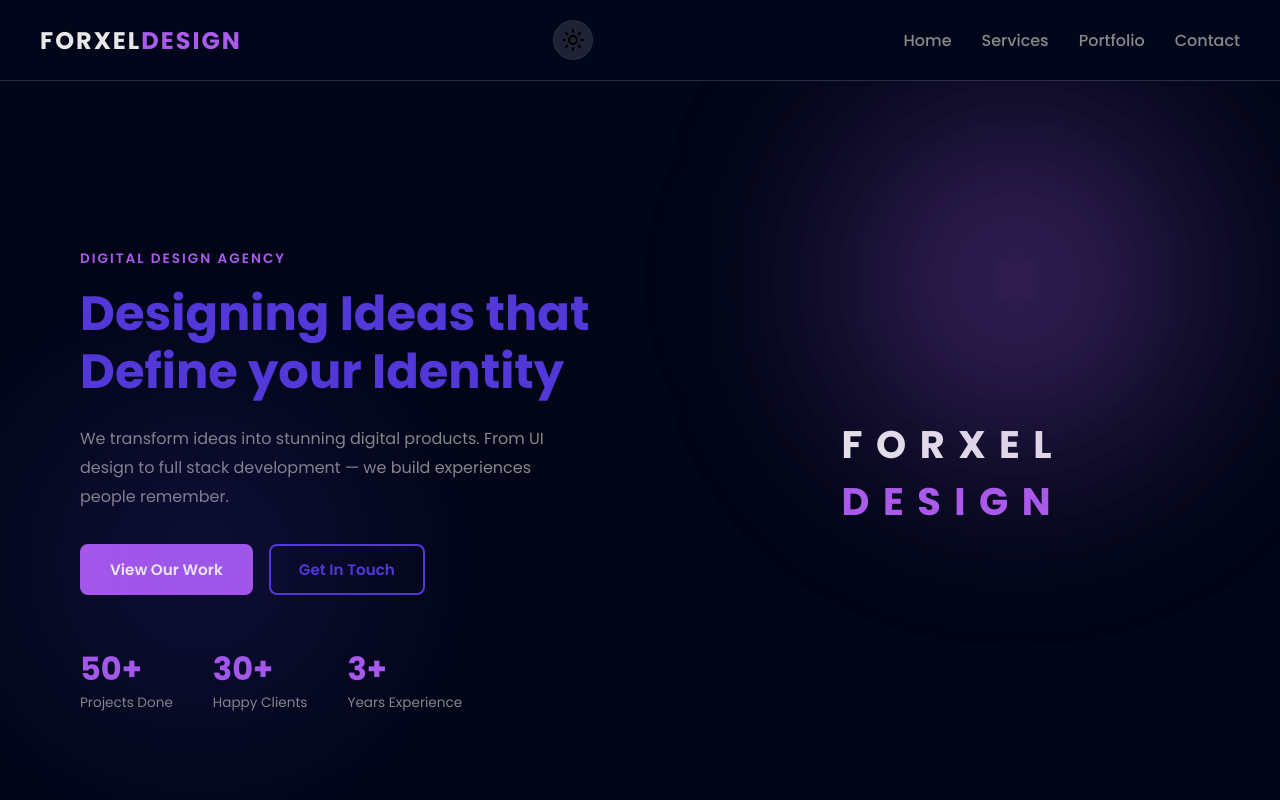
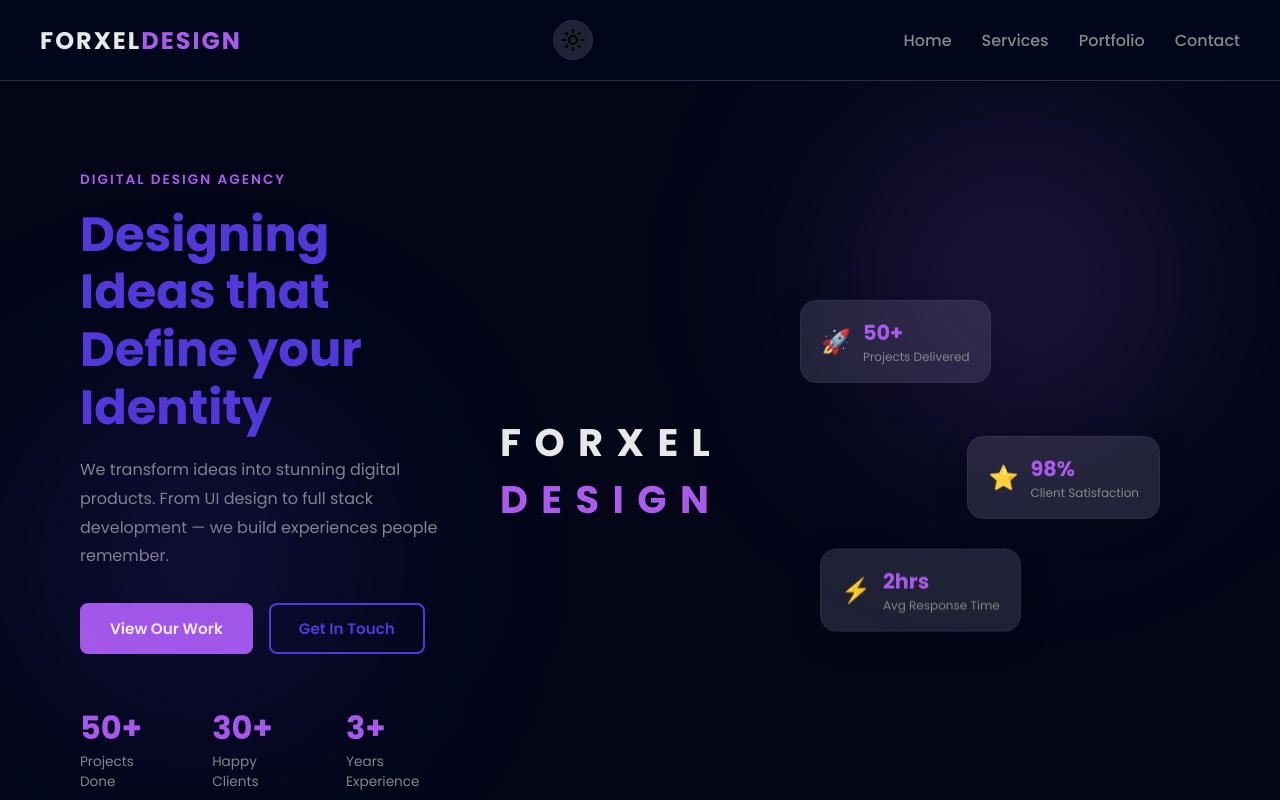
Before and after one commit to ashdevjp/design-agency-site, a Next.js app: page / in a window 1280 px wide. Shown: the top 800 px of the page. Built offline with nearby package versions, Linux system fonts and the light colour scheme.

Commit message:
Enhance Hero component: update visual elements with floating cards and animations; adjust brand text animation duration

```diff
--- a/src/app/globals.css
+++ b/src/app/globals.css
@@ -194,7 +194,7 @@ body {
 }
 
 .brand-text {
-  animation: float 5s ease-in-out infinite;
+  animation: float 20s ease-in-out infinite;
 }
 
 .brand-text span {
@@ -322,7 +322,7 @@ body {
   color: var(--muted);
 }
 
-.hero-visual {
+.hero-visual1 {
   position: absolute;
   top: 10%;
   right: 5%;
@@ -346,6 +346,104 @@ body {
   filter: blur(100px);
   pointer-events: none;
   z-index: 1;
+}
+
+.floating-cards {
+  position: relative;
+  width: 380px;
+  height: 400px;
+}
+
+.hero-blob {
+  position: absolute;
+  width: 300px;
+  height: 300px;
+  background: radial-gradient(circle,
+    rgba(171, 91, 236, 0.3) 0%,
+    rgba(171, 91, 236, 0) 70%);
+  border-radius: 50%;
+  top: 50%;
+  left: 50%;
+  transform: translate(-50%, -50%);
+  animation: blobPulse 4s ease-in-out infinite;
+}
+
+@keyframes blobPulse {
+  0%, 100% { transform: translate(-50%, -50%) scale(1); }
+  50% { transform: translate(-50%, -50%) scale(1.1); }
+}
+
+.float-card {
+  position: absolute;
+  background: var(--card-bg);
+  border: 1px solid var(--border);
+  border-radius: 16px;
+  padding: 16px 20px;
+  display: flex;
+  align-items: center;
+  gap: 12px;
+  box-shadow: 0 8px 32px rgba(0,0,0,0.2);
+  backdrop-filter: blur(10px);
+}
+
+.float-card-icon {
+  font-size: 1.5rem;
+}
+
+.float-card-number {
+  font-size: 1.3rem;
+  font-weight: 700;
+  color: var(--purple);
+}
+
+.float-card-label {
+  font-size: 0.75rem;
+  color: var(--muted);
+}
+
+/* positions and animations */
+.card-1 {
+  top: 20px;
+  left: 20px;
+  animation: float1 3s ease-in-out infinite;
+}
+
+.card-2 {
+  top: 160px;
+  right: 0px;
+  animation: float2 3.5s ease-in-out infinite;
+}
+
+.card-3 {
+  bottom: 40px;
+  left: 40px;
+  animation: float3 4s ease-in-out infinite;
+}
+
+@keyframes float1 {
+  0%, 100% { transform: translateY(0px); }
+  50% { transform: translateY(-12px); }
+}
+
+@keyframes float2 {
+  0%, 100% { transform: translateY(0px); }
+  50% { transform: translateY(-16px); }
+}
+
+@keyframes float3 {
+  0%, 100% { transform: translateY(0px); }
+  50% { transform: translateY(-10px); }
+}
+
+@media (max-width: 768px) {
+  .floating-cards {
+    width: 100%;
+    height: 280px;
+  }
+
+  .card-2 {
+    right: 10px;
+  }
 }
 
 
--- a/src/components/Contact.jsx
+++ b/src/components/Contact.jsx
@@ -47,6 +47,7 @@ const Contact = () => {
           We&apos;d love to hear from you.
         </p>
       </div>
+
 
       <div className="contact-wrapper">
 
@@ -152,6 +153,7 @@ const Contact = () => {
           )}
         </div>
       </div>
+
     </section>
   )
 }
--- a/src/components/Footer.jsx
+++ b/src/components/Footer.jsx
@@ -1,3 +1,6 @@
+
+
+
 const Footer = () => {
   const currentYear = new Date().getFullYear()
 
--- a/src/components/Hero.jsx
+++ b/src/components/Hero.jsx
@@ -52,7 +52,7 @@ const Hero = () => {
         <h1 className="hero-title">
           <Typewriter />
         </h1>
-            <div className="hero-visual"></div>
+            <div className="hero-visual1"></div>
             <div className='hero-visual2'></div>
         <p className="hero-subtitle">
           We transform ideas into stunning digital products.
@@ -89,6 +89,38 @@ const Hero = () => {
         </div>
       </div>
 
+      <div className="hero-visual">
+  <div className="floating-cards">
+
+    <div className="float-card card-1">
+      <div className="float-card-icon">🚀</div>
+      <div>
+        <p className="float-card-number">50+</p>
+        <p className="float-card-label">Projects Delivered</p>
+      </div>
+    </div>
+
+    <div className="float-card card-2">
+      <div className="float-card-icon">⭐</div>
+      <div>
+        <p className="float-card-number">98%</p>
+        <p className="float-card-label">Client Satisfaction</p>
+      </div>
+    </div>
+
+    <div className="float-card card-3">
+      <div className="float-card-icon">⚡</div>
+      <div>
+        <p className="float-card-number">2hrs</p>
+        <p className="float-card-label">Avg Response Time</p>
+      </div>
+    </div>
+
+
+
+  </div>
+</div>
+
       <div className="hero-visual" />
     </section>
   )
```
